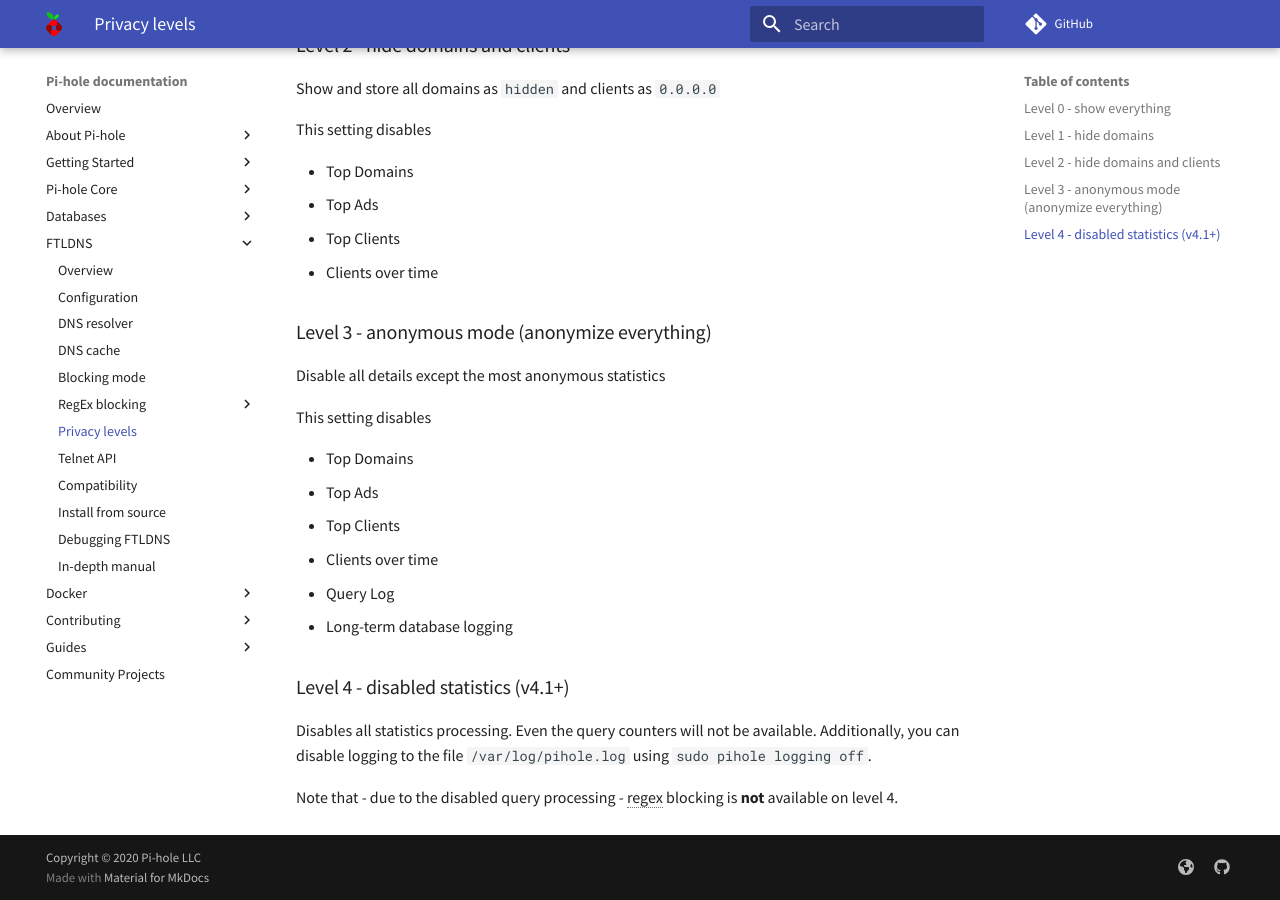
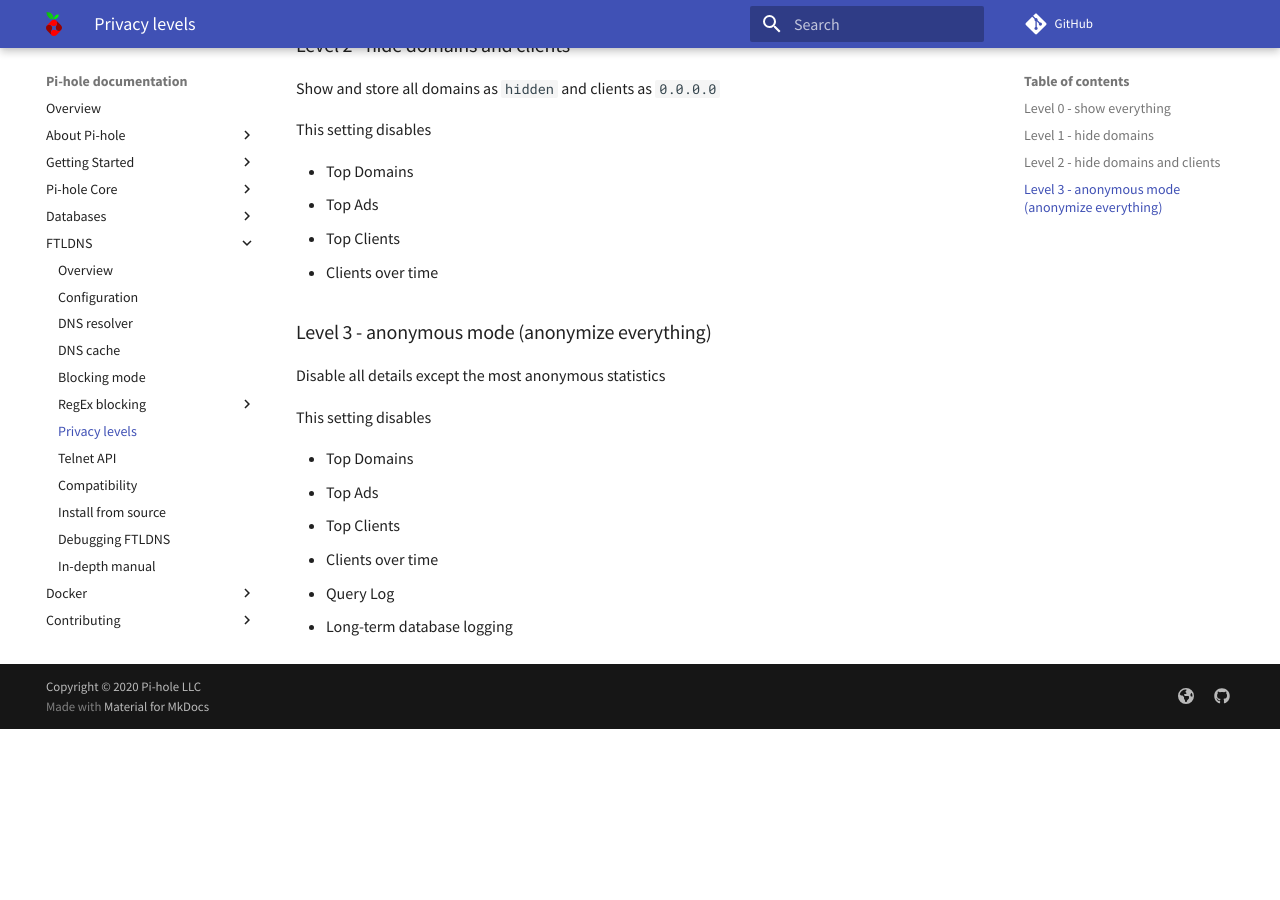
Before and after one commit to pi-hole/docs, an MkDocs documentation site: the page built from docs/ftldns/privacylevels.md, in a window 1280 px wide and 900 px high, scrolled down 650 px. Built offline with MkDocs 1.6.1 and Material for MkDocs 9.7.7, drawn with Linux system fonts in a browser that asks for light colours; comment, search, counter and statistics services are not loaded; after the commit the page ends 1379 px from its top, so only the background shows below that.

Commit message:
Remove privacy level 4
Signed-off-by: DL6ER <dl6er@dl6er.de>

```diff
--- a/docs/ftldns/privacylevels.md
+++ b/docs/ftldns/privacylevels.md
@@ -39,11 +39,4 @@
 - Query Log
 - Long-term database logging
 
-### Level 4 - disabled statistics (v4.1+)
-
-Disables all statistics processing. Even the query counters will not be available.
-Additionally, you can disable logging to the file `/var/log/pihole.log` using `sudo pihole logging off`.
-
-Note that - due to the disabled query processing - regex blocking is **not** available on level 4.
-
 {!abbreviations.md!}
```
